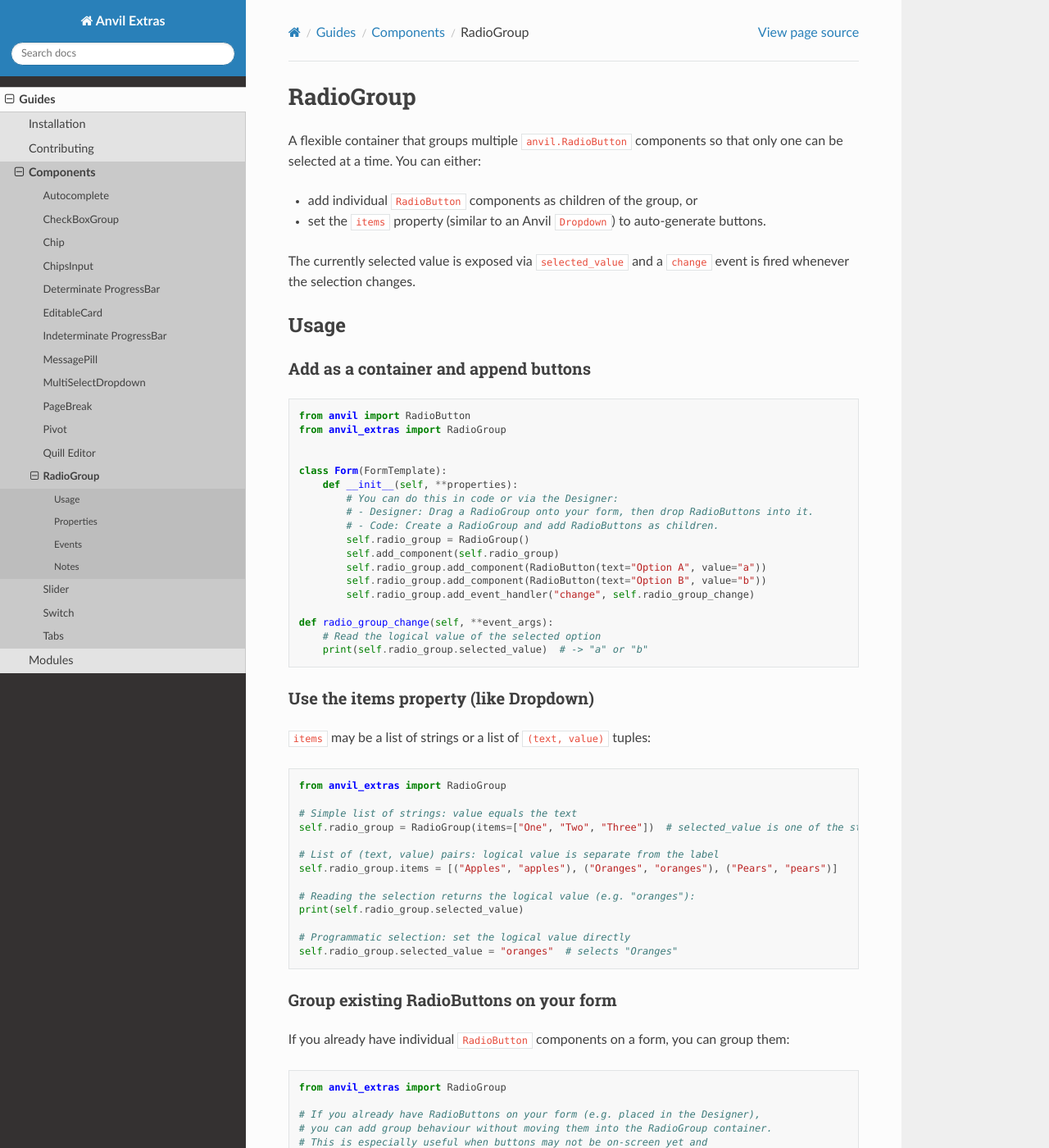
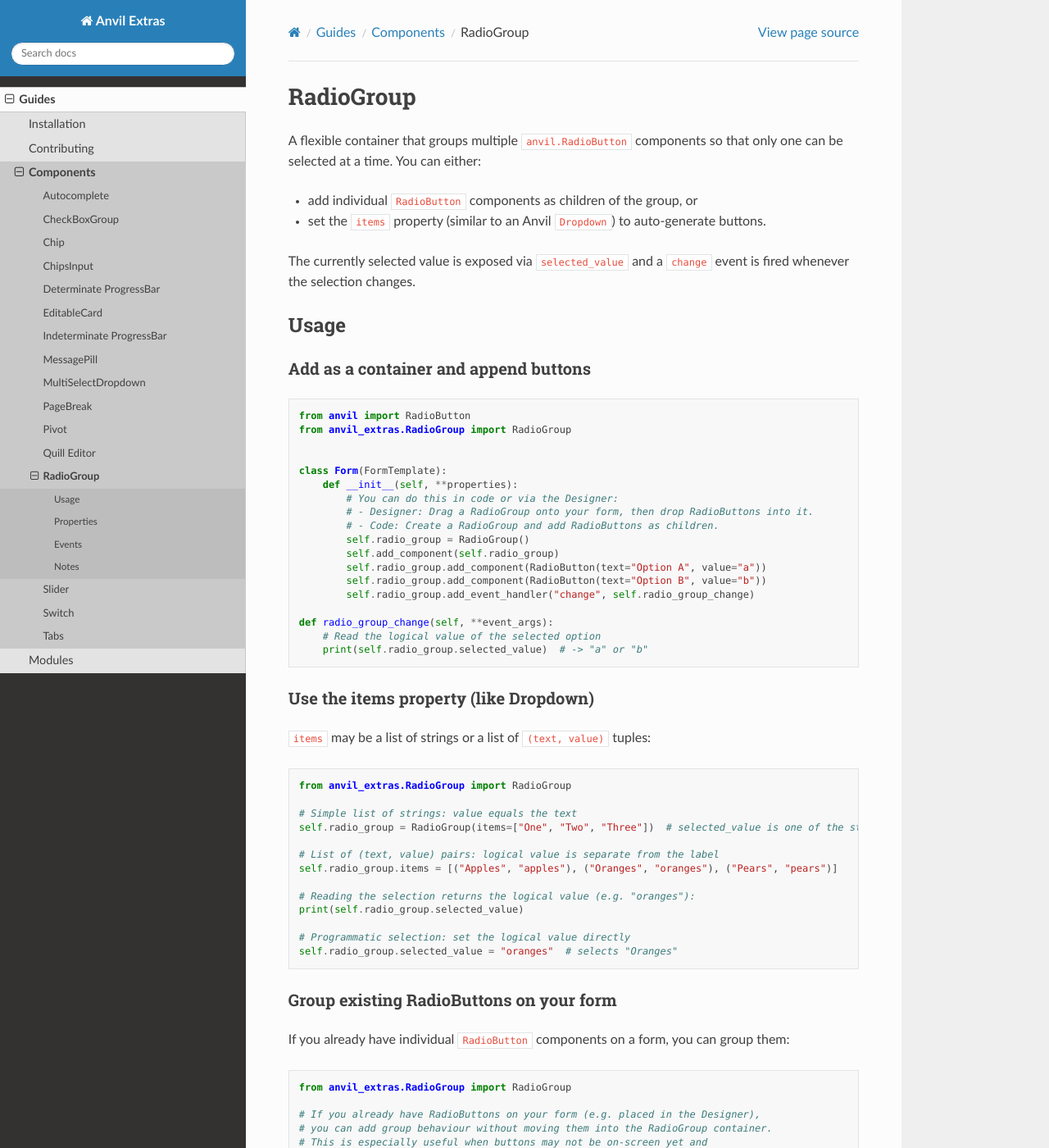
Before and after one commit to anvilistas/anvil-extras, a Sphinx documentation site: the page built from docs/guides/components/radio_group.rst, in a window 1280 px wide and 1400 px high. Shown: the whole window at 82% size. Built offline with Sphinx 7.4.7 and the Read the Docs theme 3.1.0, drawn with Linux system fonts in a browser that asks for light colours.

Commit message:
Fix: docs for XGroup component imports

```diff
--- a/docs/guides/components/checkbox_group.rst
+++ b/docs/guides/components/checkbox_group.rst
@@ -20,7 +20,7 @@
 .. code-block:: python
 
     from anvil import CheckBox
-    from anvil_extras import CheckBoxGroup
+    from anvil_extras.CheckBoxGroup import CheckBoxGroup
 
 
     class Form(FormTemplate):
@@ -47,7 +47,7 @@
 
 .. code-block:: python
 
-    from anvil_extras import CheckBoxGroup
+    from anvil_extras.CheckBoxGroup import CheckBoxGroup
 
     # Simple list of strings: values equal the text
     self.checkbox_group = CheckBoxGroup(items=["One", "Two", "Three"])  # selected_values is a list of strings
@@ -69,7 +69,7 @@
 
 .. code-block:: python
 
-    from anvil_extras import CheckBoxGroup
+    from anvil_extras.CheckBoxGroup import CheckBoxGroup
 
     # If you already have CheckBoxes on your form (e.g. placed in the Designer),
     # you can add group behaviour without moving them into the CheckBoxGroup container.
--- a/docs/guides/components/radio_group.rst
+++ b/docs/guides/components/radio_group.rst
@@ -20,7 +20,7 @@
 .. code-block:: python
 
     from anvil import RadioButton
-    from anvil_extras import RadioGroup
+    from anvil_extras.RadioGroup import RadioGroup
 
 
     class Form(FormTemplate):
@@ -47,7 +47,7 @@
 
 .. code-block:: python
 
-    from anvil_extras import RadioGroup
+    from anvil_extras.RadioGroup import RadioGroup
 
     # Simple list of strings: value equals the text
     self.radio_group = RadioGroup(items=["One", "Two", "Three"])  # selected_value is one of the strings
@@ -69,7 +69,7 @@
 
 .. code-block:: python
 
-    from anvil_extras import RadioGroup
+    from anvil_extras.RadioGroup import RadioGroup
 
     # If you already have RadioButtons on your form (e.g. placed in the Designer),
     # you can add group behaviour without moving them into the RadioGroup container.
```
